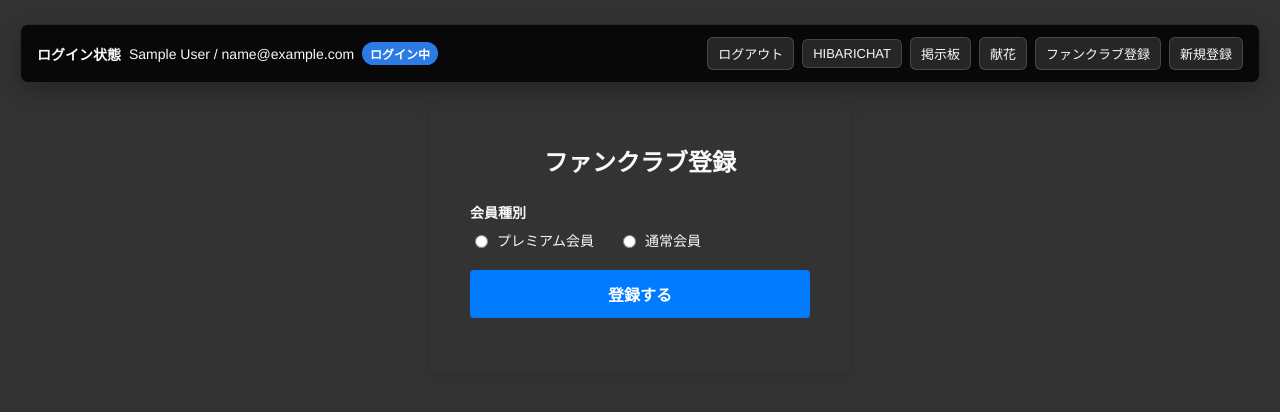
After one commit to project-HIBARI/HIBARI, a Flask app: page /debug/fanclub in a window 1280 px wide. The commit adds this page. Shown: the top 412 px of the page. Run offline with Flask 3, Linux system fonts and the light colour scheme; the visitor is signed in with stand-in values (Sample User, id 1).

Commit message:
update: ファンクラブ登録API実装

```diff
--- a/project/app.py
+++ b/project/app.py
@@ -228,6 +228,21 @@ def index():
         return f"テンプレート読み込みエラー: {e}", 500
 
 
+# デバッグ用 ログインページ
+@app.route('/debug/login')
+def debug_login():
+    try:
+        current_user = get_current_user_from_session()
+        return render_template(
+            'debug_login.html',
+            current_user=current_user,
+            is_logged_in=current_user is not None
+        )
+    except Exception as e:
+        print(e)
+        return f"テンプレート読み込みエラー: {e}", 500
+
+
 # デバッグ用 掲示板呼び出しページ
 @app.route('/debug/post')
 def debug_post():
@@ -275,15 +290,17 @@ def debug_account():
         return f"テンプレート読み込みエラー: {e}", 500
 
 
-# デバッグ用 ログインページ
-@app.route('/debug/login')
-def debug_login():
+# デバッグ用 ファンクラブ登録ページ
+@app.route('/debug/fanclub')
+def debug_fanclub():
     try:
         current_user = get_current_user_from_session()
+        if not current_user:
+            return redirect('/debug/login')
         return render_template(
-            'debug_login.html',
+            'debug_fanclub.html',
             current_user=current_user,
-            is_logged_in=current_user is not None
+            is_logged_in=True
         )
     except Exception as e:
         print(e)
@@ -1223,6 +1240,54 @@ def create_flower_offering():
         }), 500
 
 
+# ファンクラブ登録
+@app.route("/api/fanclub", methods=["POST"])
+def create_fanclub():
+    try:
+        data = request.get_json()
+        if not data:
+            return jsonify({"error": "JSONデータが空です"}), 400
+
+        current_user = get_current_user_from_session()
+        if not current_user:
+            return jsonify({"error": "ログインが必要です"}), 401
+
+        account_id = current_user["account_id"]
+        is_premium = data.get("is_premium")
+
+        if is_premium is None:
+            return jsonify({"error": "is_premiumは必須項目です"}), 400
+
+        fanclub_join_history_id = execute_insert(
+            """
+            INSERT INTO fanclub_join_historys (
+                account_id,
+                is_premium,
+                purchased_at
+            )
+            VALUES (
+                :account_id,
+                :is_premium,
+                NOW()
+            )
+            RETURNING fanclub_join_history_id
+            """,
+            {
+                "account_id": account_id,
+                "is_premium": is_premium
+            }
+        )
+
+        return jsonify({
+            "message": "ファンクラブ登録しました",
+            "fanclub_join_history_id": fanclub_join_history_id
+        }), 201
+
+    except Exception as e:
+        print(e)
+        return jsonify({"error": "ファンクラブ登録エラー", "detail": str(e)}), 500
+
+
 ############################################################################
 ### 実行制御
 ############################################################################
--- a/project/templates/_debug_auth.html
+++ b/project/templates/_debug_auth.html
@@ -77,6 +77,7 @@
     <a href="/" class="debug-auth__link">HIBARICHAT</a>
     <a href="/debug/post" class="debug-auth__link">掲示板</a>
     <a href="/debug/flower-offerings" class="debug-auth__link">献花</a>
+    <a href="/debug/fanclub" class="debug-auth__link">ファンクラブ登録</a>
     <a href="/debug/account" class="debug-auth__link">新規登録</a>
   </div>
 </div>
--- /dev/null
+++ b/project/templates/debug_fanclub.html
@@ -0,0 +1,167 @@
+<!DOCTYPE html>
+<html lang="ja">
+<head>
+    <meta charset="UTF-8">
+    <meta name="viewport" content="width=device-width, initial-scale=1.0">
+    <title>ファンクラブ登録</title>
+    <style>
+        body {
+            font-family: 'Helvetica Neue', Arial, sans-serif;
+            background-color: #333333;
+            color: #f8f9fa;
+            margin: 0;
+            padding: 24px 20px 40px;
+            box-sizing: border-box;
+        }
+        .page-shell {
+            max-width: 980px;
+            margin: 0 auto;
+        }
+        .debug-auth {
+            width: 100%;
+            margin: 0 0 24px;
+            box-sizing: border-box;
+        }
+        .container {
+            background-color: #333333;
+            padding: 40px;
+            border-radius: 8px;
+            box-shadow: 0 4px 12px rgba(0, 0, 0, 0.1);
+            width: min(100%, 420px);
+            max-width: 420px;
+            box-sizing: border-box;
+            margin: 0 auto;
+        }
+        h2 {
+            margin-top: 0;
+            margin-bottom: 24px;
+            font-size: 24px;
+            text-align: center;
+            color: #f8f9fa;
+        }
+        .form-group {
+            margin-bottom: 20px;
+        }
+        .form-group > label {
+            display: block;
+            margin-bottom: 8px;
+            font-weight: bold;
+            font-size: 14px;
+        }
+        .radio-group {
+            display: flex;
+            gap: 24px;
+        }
+        .radio-group label {
+            display: flex;
+            align-items: center;
+            gap: 6px;
+            font-size: 14px;
+            cursor: pointer;
+        }
+        .btn {
+            width: 100%;
+            padding: 12px;
+            background-color: #007bff;
+            border: none;
+            border-radius: 4px;
+            color: #ffffff;
+            font-size: 16px;
+            font-weight: bold;
+            cursor: pointer;
+            transition: background-color 0.2s;
+            margin-bottom: 15px;
+        }
+        .btn:hover {
+            background-color: #0056b3;
+        }
+        .message {
+            padding: 12px;
+            border-radius: 4px;
+            text-align: center;
+            font-size: 15px;
+            font-weight: bold;
+            margin-top: 15px;
+            display: none;
+        }
+        .message.success {
+            display: block;
+            background-color: #d4edda;
+            color: #155724;
+            border: 1px solid #c3e6cb;
+        }
+        .message.error {
+            display: block;
+            background-color: #f8d7da;
+            color: #721c24;
+            border: 1px solid #f5c6cb;
+        }
+    </style>
+</head>
+<body>
+{% include '_debug_auth.html' %}
+
+<div class="container">
+    <h2>ファンクラブ登録</h2>
+
+    <form id="fanclubForm">
+        <div class="form-group">
+            <label>会員種別</label>
+            <div class="radio-group">
+                <label>
+                    <input type="radio" name="is_premium" value="true">
+                    プレミアム会員
+                </label>
+                <label>
+                    <input type="radio" name="is_premium" value="false">
+                    通常会員
+                </label>
+            </div>
+        </div>
+
+        <button type="submit" class="btn">登録する</button>
+
+        <div id="responseMessage" class="message"></div>
+    </form>
+</div>
+
+<script>
+    document.getElementById('fanclubForm').addEventListener('submit', async function(e) {
+        e.preventDefault();
+
+        const messageDiv = document.getElementById('responseMessage');
+        messageDiv.className = 'message';
+
+        const checked = document.querySelector('input[name="is_premium"]:checked');
+        if (!checked) {
+            messageDiv.textContent = '会員種別を選択してください';
+            messageDiv.className = 'message error';
+            return;
+        }
+
+        try {
+            const response = await fetch('/api/fanclub', {
+                method: 'POST',
+                headers: { 'Content-Type': 'application/json' },
+                body: JSON.stringify({ is_premium: checked.value === 'true' })
+            });
+
+            const result = await response.json();
+
+            if (response.ok) {
+                messageDiv.textContent = 'ファンクラブ登録しました（ID: ' + result.fanclub_join_history_id + '）';
+                messageDiv.className = 'message success';
+                document.getElementById('fanclubForm').reset();
+            } else {
+                messageDiv.textContent = result.detail || result.error || '登録に失敗しました';
+                messageDiv.className = 'message error';
+            }
+        } catch (error) {
+            messageDiv.textContent = 'サーバーとの通信に失敗しました';
+            messageDiv.className = 'message error';
+        }
+    });
+</script>
+
+</body>
+</html>
```
